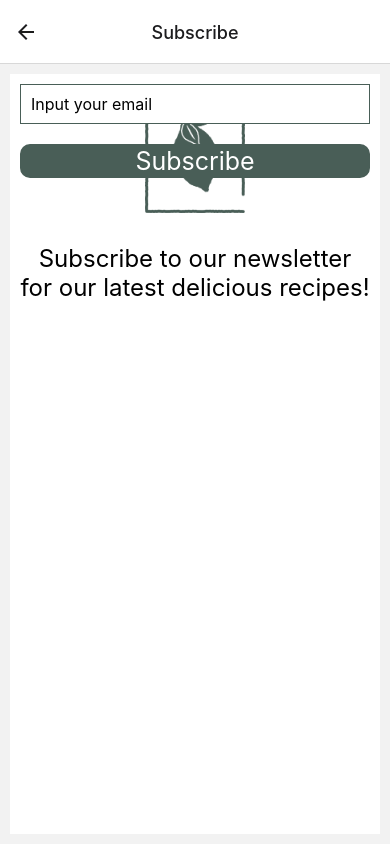
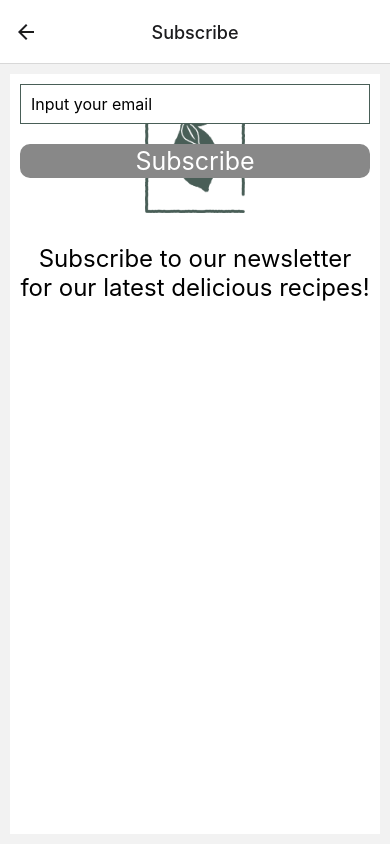
Before and after one commit to juliankcchu/Meta-Android-Developer-Professional-Certificate, a React Native app in the folder course10/little-lemon/: screen /Subscribe in a window 390 px wide. Built offline with nearby package versions, Linux system fonts and the light colour scheme.

Commit message:
Update SubscribeScreen behavior.

```diff
--- a/course10/little-lemon/screens/SubscribeScreen.js
+++ b/course10/little-lemon/screens/SubscribeScreen.js
@@ -1,4 +1,4 @@
-import React, { useState } from 'react';
+import React, { useEffect, useState } from 'react';
 import {
   View,
   Alert,
@@ -8,9 +8,28 @@ import {
   Text,
   TextInput
 } from 'react-native';
+import { validateEmail } from '../utils';
 
 const SubscribeScreen = () => {
+  const [subscribeEnabled, setSubscribeEnabled] = useState(false);
   const [email, onChangeEmail] = useState('');
+  // @ref https://stackoverflow.com/questions/56247433/how-to-use-setstate-callback-on-react-hooks
+  useEffect(() => {
+    setSubscribeEnabled(validateEmail(email));
+    console.log(email);
+    return;
+  }, [email])
+
+  //  @ref https://reactnative.dev/docs/alert
+  const createSubscribeAlert = () =>
+      // Alert.prompt('hi', 'Thanks for subscribing,\nstay tuned!', text =>
+      //   console.log('You entered ' + text)
+      // );
+      Alert.alert(null, 'Thanks for subscribing,\nstay tuned!', [
+        {
+          text: 'OK',
+          onPress: () => console.log('OK Pressed')},
+      ]);
 
   return (
     <View style={styles.container}>
@@ -32,9 +51,12 @@ const SubscribeScreen = () => {
           placeholder={'Input your email'}
           keyboardType={'email-address'}
         />
-        <Pressable
-            onPress={() => navigation.navigate('Subscribe')}
-            style={styles.button}>
+        <Pressable disabled={!subscribeEnabled}
+            onPress={() => {
+              console.log('onPressed.');
+              createSubscribeAlert();
+            }}
+            style={subscribeEnabled? styles.button : styles.buttonDisabled}>
             <Text style={styles.buttonText}>Subscribe</Text>
         </Pressable>
       </View>
@@ -67,6 +89,14 @@ const styles = StyleSheet.create({
     borderWidth: 2,
     borderRadius: 10,
   },
+  buttonDisabled: {
+    fontSize: 22,
+    margin: 10,
+    backgroundColor: '#888888',
+    borderColor: '#888888',
+    borderWidth: 2,
+    borderRadius: 10,
+  },
   buttonText: {
     color: '#FFFFFF',
     textAlign: 'center',
```
Also changed, not shown: course10/little-lemon/screens/Welcome-v0528_1220.PNG (deleted).
